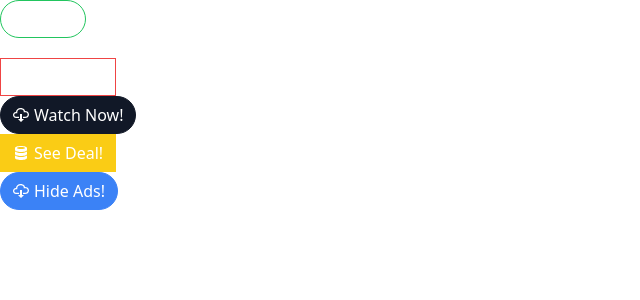
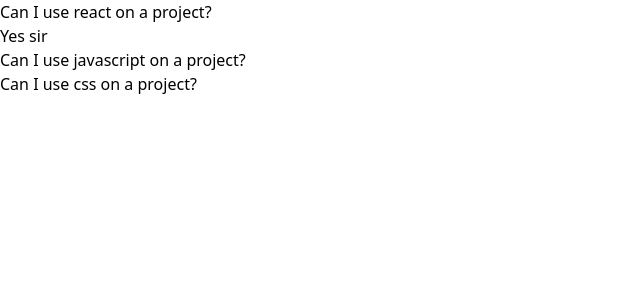
Before and after one commit to jrexiti/comps, a React (Create React App) app: page / in a window 1280 px wide. Shown: the top 300 px of the page, without its empty margins (0-640 px from the left). Built offline with nearby package versions, Linux system fonts and the light colour scheme.

Commit message:
click hanndle for accordion

```diff
--- a/src/App.js
+++ b/src/App.js
@@ -1,45 +1,24 @@
-import Button from "./Button";
-
-import { GoBell, GoCloudDownload, GoDatabase } from "react-icons/go";
+import Accordion from "./components/Accordion";
 
 function App() {
-  const handleClick = () => {
-    console.log("Clicked!");
-  };
-  return (
-    <div>
-      <div>
-        <Button success rounded outline className="mb-5" onClick={handleClick}>
-          <GoBell />
-          Hello
-        </Button>
-      </div>
-      <div>
-        <Button danger outline>
-          <GoDatabase />
-          See Deal!
-        </Button>
-      </div>
-      <div>
-        <Button secondary rounded>
-          <GoCloudDownload />
-          Watch Now!
-        </Button>
-      </div>
-      <div>
-        <Button warning>
-          <GoDatabase />
-          See Deal!
-        </Button>
-      </div>
-      <div>
-        <Button primary rounded>
-          <GoCloudDownload />
-          Hide Ads!
-        </Button>
-      </div>
-    </div>
-  );
+  const items = [
+    {
+      id: "18672dfs",
+      label: "Can I use react on a project?",
+      content: "Yes sir",
+    },
+    {
+      id: "13462dfs",
+      label: "Can I use javascript on a project?",
+      content: "Yes sir",
+    },
+    {
+      id: "89512dfs",
+      label: "Can I use css on a project?",
+      content: "Yes sir",
+    },
+  ];
+  return <Accordion items={items} />;
 }
 
 export default App;
--- /dev/null
+++ b/src/components/Accordion.js
@@ -0,0 +1,23 @@
+import { useState } from "react";
+
+function Accordion({ items }) {
+  const [expandedIndex, setExpandedIndex] = useState(0);
+
+  const renderedItems = items.map((item, index) => {
+    const isExpanded = index === expandedIndex;
+
+    const handleClick = () => {
+      setExpandedIndex(index);
+    };
+
+    return (
+      <div key={item.id}>
+        <div onClick={handleClick}>{item.label}</div>
+        {isExpanded && <div>{item.content}</div>}
+      </div>
+    );
+  });
+  return <div>{renderedItems}</div>;
+}
+
+export default Accordion;
--- /dev/null
+++ b/src/components/pages/ButtonPage.js
@@ -0,0 +1,45 @@
+import Button from "../components/Button";
+
+import { GoBell, GoCloudDownload, GoDatabase } from "react-icons/go";
+
+function ButtonPage() {
+  const handleClick = () => {
+    console.log("Clicked!");
+  };
+  return (
+    <div>
+      <div>
+        <Button success rounded outline className="mb-5" onClick={handleClick}>
+          <GoBell />
+          Hello
+        </Button>
+      </div>
+      <div>
+        <Button danger outline>
+          <GoDatabase />
+          See Deal!
+        </Button>
+      </div>
+      <div>
+        <Button secondary rounded>
+          <GoCloudDownload />
+          Watch Now!
+        </Button>
+      </div>
+      <div>
+        <Button warning>
+          <GoDatabase />
+          See Deal!
+        </Button>
+      </div>
+      <div>
+        <Button primary rounded>
+          <GoCloudDownload />
+          Hide Ads!
+        </Button>
+      </div>
+    </div>
+  );
+}
+
+export default ButtonPage;
--- a/src/index.js
+++ b/src/index.js
@@ -3,7 +3,6 @@
 import App from "./App";
 import "./index.css";
 
-
 const el = document.getElementById("root");
 const root = ReactDOM.createRoot(el);
 root.render(<App />);
```
Also changed, not shown: src/components/Button.js (renamed from src/Button.js).
